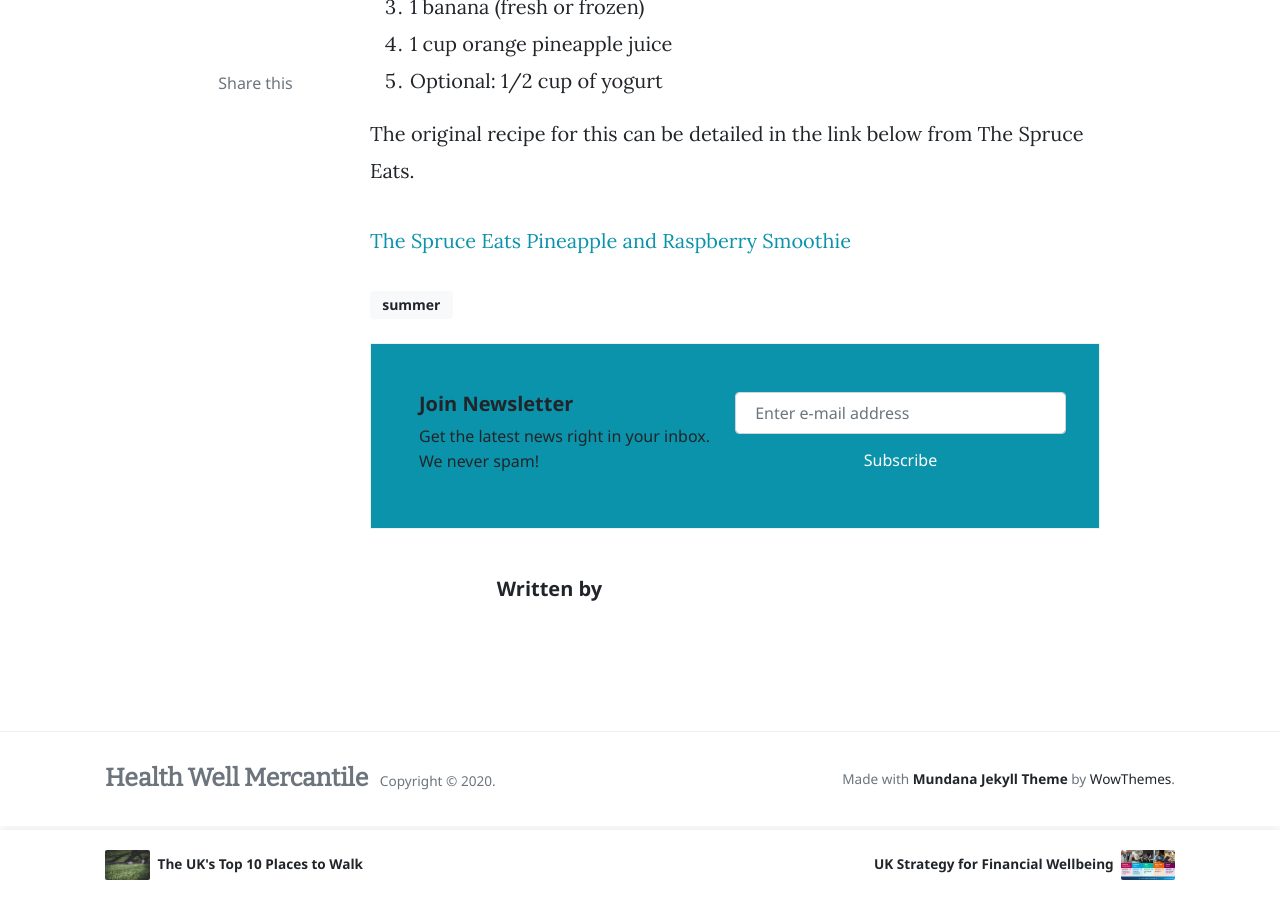
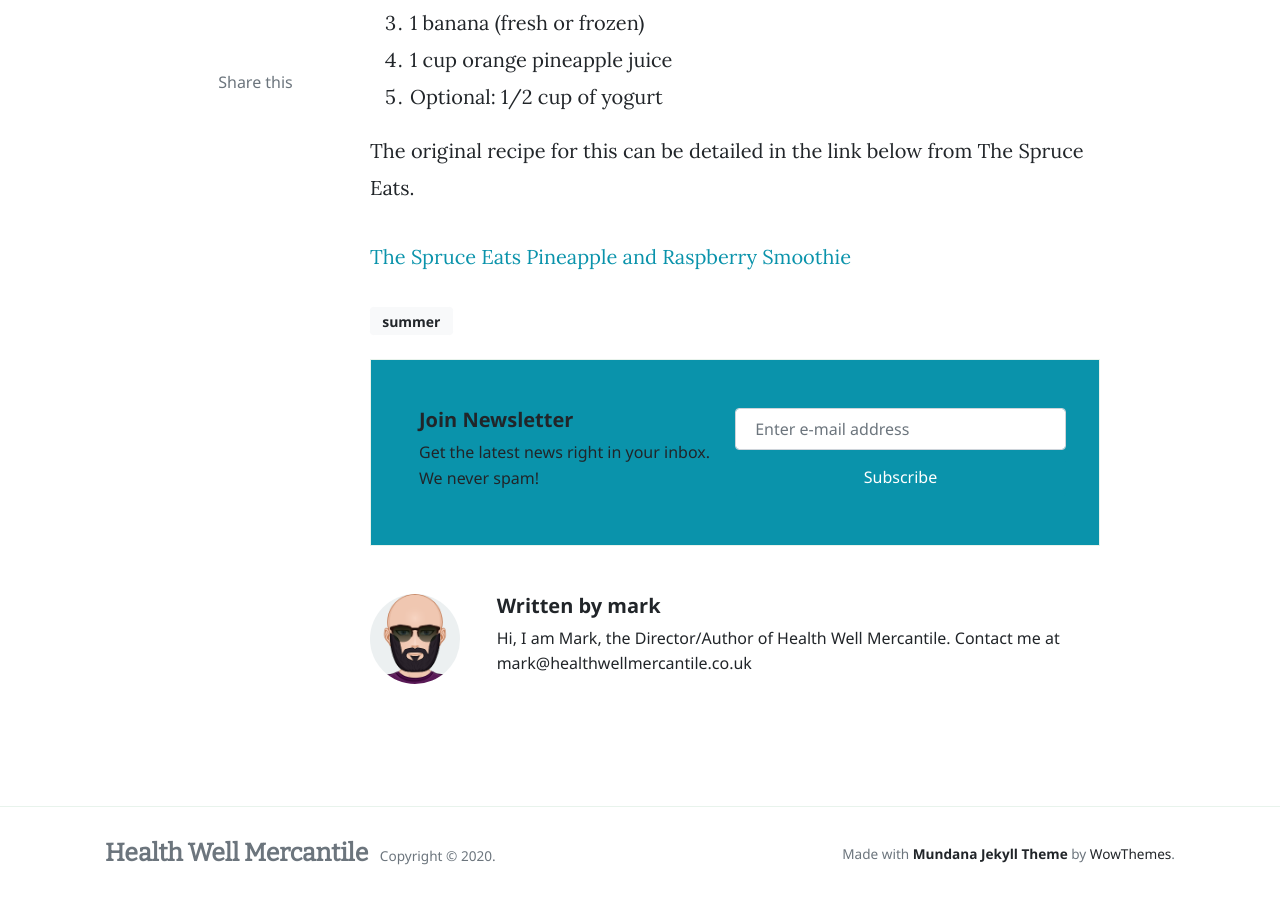
Before and after one commit to mbeconsultingltd/hwm_corp_website, a Jekyll site: the page built from _posts/2020-06-26-pineapple-rasbperry-smoothie.md, in a window 1280 px wide and 900 px high, scrolled down 863 px. Built offline with Jekyll 4.4.1, drawn with Linux system fonts in a browser that asks for light colours; nearby versions of some CDN libraries; comment, search, counter and statistics services are not loaded.

Commit message:
update articles

```diff
--- a/_posts/2020-06-26-pineapple-rasbperry-smoothie.md
+++ b/_posts/2020-06-26-pineapple-rasbperry-smoothie.md
@@ -1,7 +1,7 @@
 ---
 layout: post
 title:  "Pineapple and Raspberry Smoothie"
-author: Mark
+author: mark
 categories: [ Health, Wellbeing, Food, Recipe ]
 image: assets/images/raspberry-pineapple-smoothie.jpg
 tags: [summer]
--- a/_posts/2020-06-27-welcome-to-health-well-mercantile.markdown
+++ b/_posts/2020-06-27-welcome-to-health-well-mercantile.markdown
@@ -4,7 +4,7 @@ title:  "Welcome to Health Well Mercantile!"
 categories: [ Health Well Mercantile ]
 image: assets/images/logo3.png
 tags: [sticky]
-author: Mark
+author: mark
 ---
 Welcome to `Health Well Mercantile`. This site is looking to provide content and information to all about the benefits of Health and Wellness. In these turbulent times that we are currently experiencing in life at the moment, it feels like a good time to try and give back to people.
 
```
Also changed, not shown: _posts/2020-06-26-best-uk-walks.md (+1 -1 lines), _posts/2020-06-26-uk-strategy-for-financial-wellness.md (+1 -1 lines).
